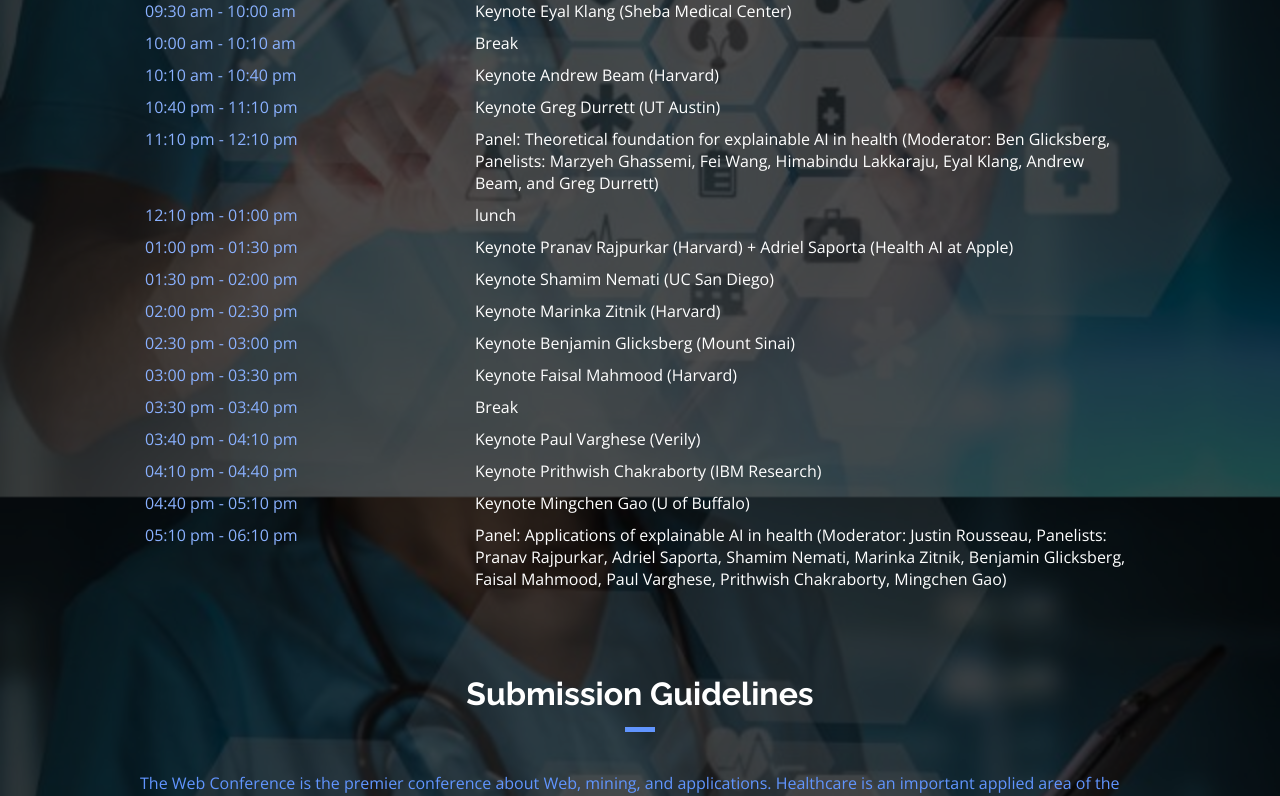
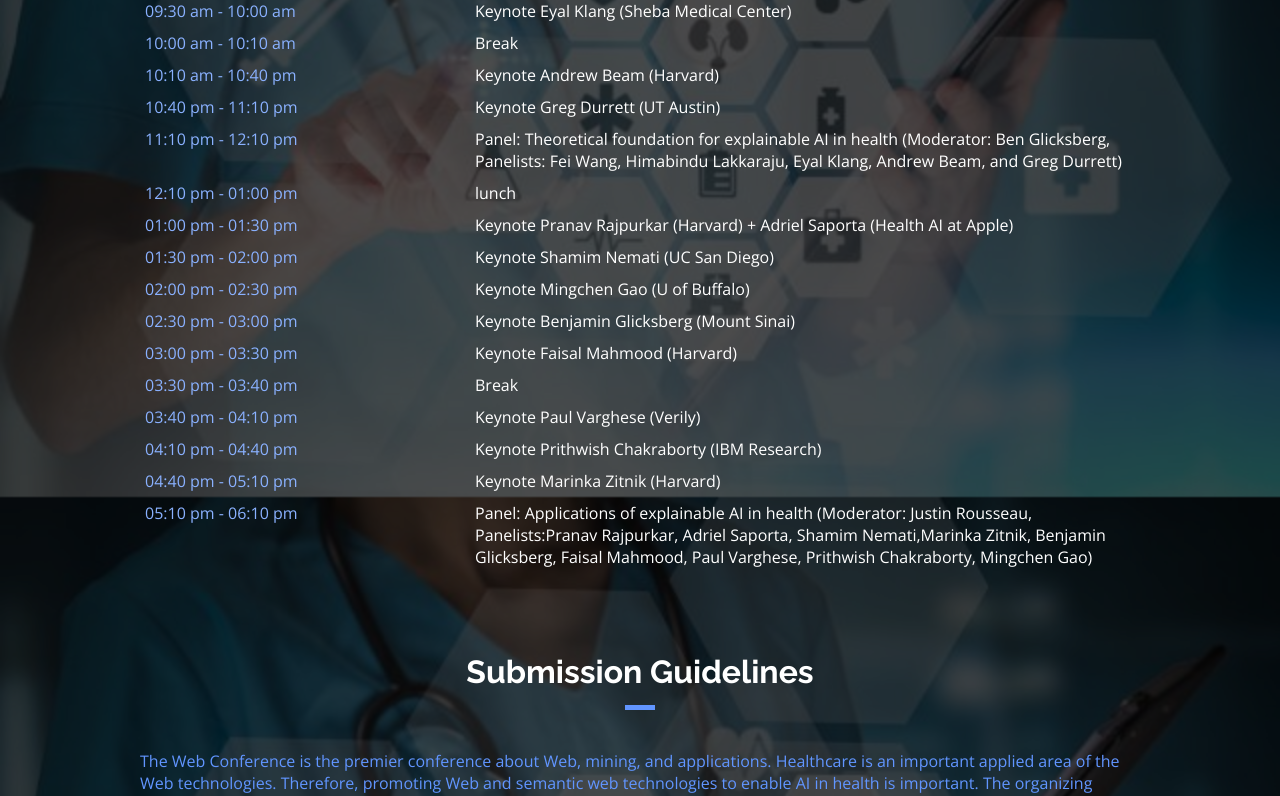
Before and after one commit to zengjilie/conference-web, a React (Create React App) app: page / in a window 1280 px wide. Shown: the part 3820-4616 px from the top of the page. Built offline with nearby package versions, Linux system fonts and the light colour scheme.

Commit message:
added new agenda

```diff
--- a/src/data/agenda.json
+++ b/src/data/agenda.json
@@ -30,7 +30,7 @@
         },
         {
             "time": "11:10 pm - 12:10 pm",
-            "event": "Panel: Theoretical foundation for explainable AI in health (Moderator: Ben Glicksberg, Panelists: Marzyeh Ghassemi, Fei Wang, Himabindu Lakkaraju, Eyal Klang, Andrew Beam, and Greg Durrett)"
+            "event": "Panel: Theoretical foundation for explainable AI in health (Moderator: Ben Glicksberg, Panelists: Fei Wang, Himabindu Lakkaraju, Eyal Klang, Andrew Beam, and Greg Durrett)"
         },
         {
             "time": "12:10 pm - 01:00 pm",
@@ -46,7 +46,7 @@
         },
         {
             "time": "02:00 pm - 02:30 pm",
-            "event": "Keynote Marinka Zitnik (Harvard)"
+            "event": "Keynote Mingchen Gao (U of Buffalo)"
         },
         {
             "time": "02:30 pm - 03:00 pm",
@@ -70,11 +70,11 @@
         },
         {
             "time": "04:40 pm - 05:10 pm",
-            "event": "Keynote Mingchen Gao (U of Buffalo)"
+            "event": "Keynote Marinka Zitnik (Harvard)"
         },
         {
             "time": "05:10 pm - 06:10 pm",
-            "event": "Panel: Applications of explainable AI in health (Moderator: Justin Rousseau, Panelists: Pranav Rajpurkar, Adriel Saporta, Shamim Nemati, Marinka Zitnik, Benjamin Glicksberg, Faisal Mahmood, Paul Varghese, Prithwish Chakraborty, Mingchen Gao)"
+            "event": "Panel: Applications of explainable AI in health (Moderator: Justin Rousseau, Panelists:Pranav Rajpurkar, Adriel Saporta, Shamim Nemati,Marinka Zitnik, Benjamin Glicksberg, Faisal Mahmood, Paul Varghese, Prithwish Chakraborty, Mingchen Gao)"
         }
     ]
 }
--- a/src/stylesheets/topics.css
+++ b/src/stylesheets/topics.css
@@ -53,7 +53,7 @@
     height: 6px;
     background-color: black;
     position:absolute;
-    top:50%;
+    top:8px;
     left:-20px;
     border-radius: 999px;
 }
```
Also changed, not shown: 11 other files (tests, documents, lock files or other folders).
